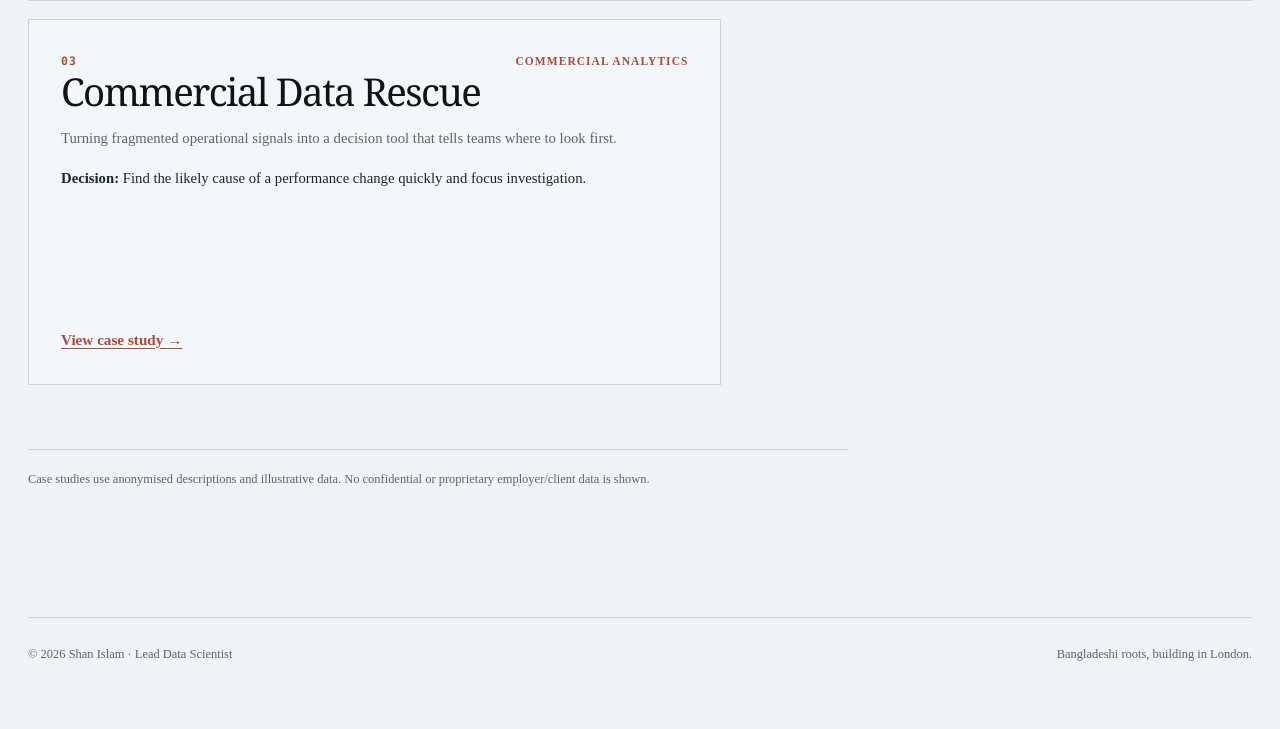
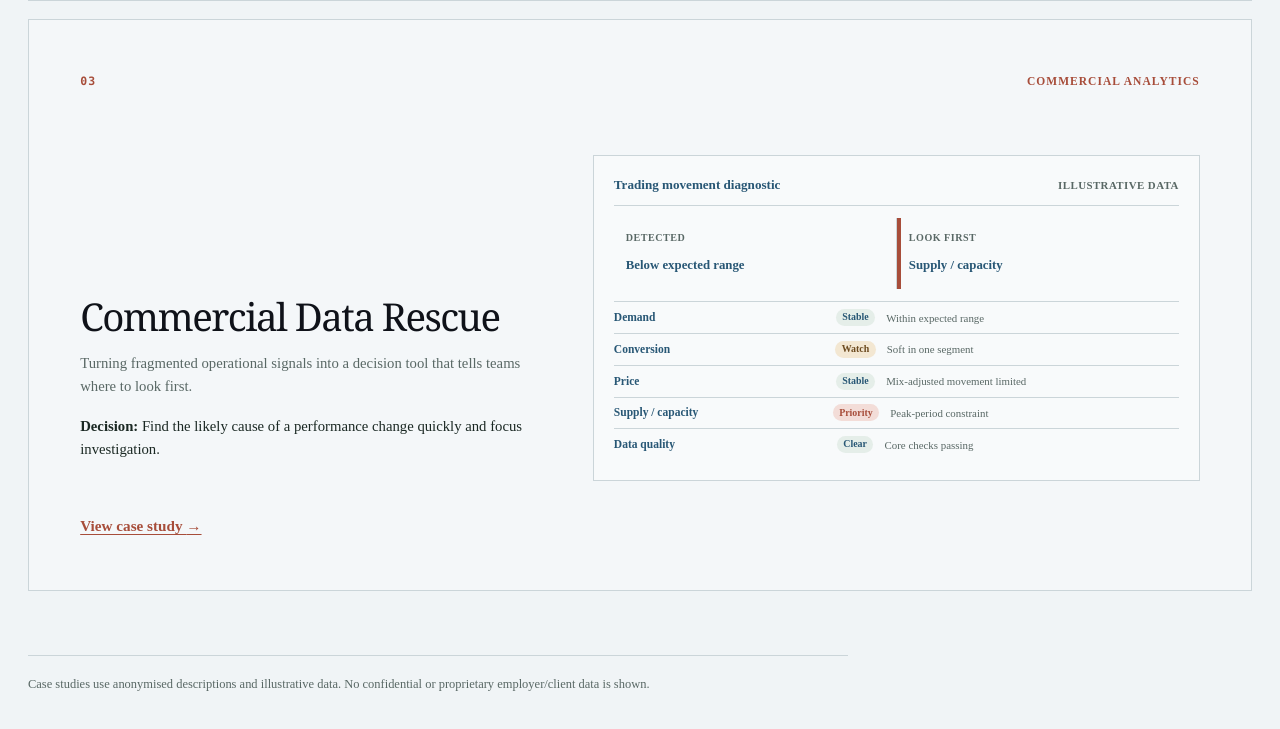
Before and after one commit to ShahnurIslam/shan-astro, an Astro site: page /work in a window 1280 px wide. Shown: the part 1742-2471 px from the top of the page. Built offline with nearby package versions, Linux system fonts and the light colour scheme; Astro itself is replaced by a stand-in of ours.

Commit message:
fix: add commercial data rescue preview

```diff
--- /dev/null
+++ b/src/components/CommercialDataRescuePreview.astro
@@ -0,0 +1,141 @@
+<figure class="decision-preview diagnostic-preview" aria-labelledby="diagnostic-preview-title">
+	<div class="diagnostic-preview__header">
+		<strong id="diagnostic-preview-title">Trading movement diagnostic</strong>
+		<span>Illustrative data</span>
+	</div>
+	<div class="diagnostic-preview__summary">
+		<div>
+			<span>Detected</span>
+			<strong>Below expected range</strong>
+		</div>
+		<div class="diagnostic-preview__priority">
+			<span>Look first</span>
+			<strong>Supply / capacity</strong>
+		</div>
+	</div>
+	<ul aria-label="Diagnostic signals">
+		<li><strong>Demand</strong><span class="diagnostic-preview__stable">Stable</span><small>Within expected range</small></li>
+		<li><strong>Conversion</strong><span class="diagnostic-preview__watch">Watch</span><small>Soft in one segment</small></li>
+		<li><strong>Price</strong><span class="diagnostic-preview__stable">Stable</span><small>Mix-adjusted movement limited</small></li>
+		<li><strong>Supply / capacity</strong><span class="diagnostic-preview__alert">Priority</span><small>Peak-period constraint</small></li>
+		<li><strong>Data quality</strong><span class="diagnostic-preview__stable">Clear</span><small>Core checks passing</small></li>
+	</ul>
+	<figcaption class="sr-only">
+		An illustrative trading diagnostic highlighting supply and capacity as the first investigation path.
+	</figcaption>
+</figure>
+
+<style>
+	.decision-preview {
+		margin: 0;
+		padding: clamp(.75rem, 2vw, 1.25rem);
+		border: 1px solid var(--site-border);
+		background: rgba(255, 255, 255, .3);
+	}
+	.diagnostic-preview__header,
+	.diagnostic-preview__summary,
+	.diagnostic-preview li {
+		display: grid;
+	}
+	.diagnostic-preview__header {
+		grid-template-columns: 1fr auto;
+		align-items: center;
+		gap: 1rem;
+		padding-bottom: .75rem;
+		border-bottom: 1px solid var(--site-border);
+		font-size: .82rem;
+		line-height: 1.3;
+	}
+	.diagnostic-preview__header > strong {
+		color: var(--site-blue);
+	}
+	.diagnostic-preview__header > span {
+		color: var(--site-muted);
+		font-size: .68rem;
+		font-weight: 700;
+		letter-spacing: .04em;
+		text-transform: uppercase;
+	}
+	.diagnostic-preview__summary {
+		grid-template-columns: repeat(2, minmax(0, 1fr));
+		gap: 1px;
+		margin: .75rem 0;
+		background: var(--site-border);
+	}
+	.diagnostic-preview__summary > div {
+		padding: .65rem .75rem;
+		background: var(--site-surface);
+	}
+	.diagnostic-preview__summary > .diagnostic-preview__priority {
+		box-shadow: inset 4px 0 0 var(--site-accent);
+	}
+	.diagnostic-preview__summary span {
+		display: block;
+		margin-bottom: .15rem;
+		color: var(--site-muted);
+		font-size: .63rem;
+		font-weight: 700;
+		letter-spacing: .05em;
+		text-transform: uppercase;
+	}
+	.diagnostic-preview__summary strong {
+		color: var(--site-blue);
+		font-size: .8rem;
+		line-height: 1.3;
+	}
+	.diagnostic-preview ul {
+		padding: 0;
+		margin: 0;
+		list-style: none;
+	}
+	.diagnostic-preview li {
+		grid-template-columns: minmax(7rem, .9fr) auto minmax(9rem, 1.25fr);
+		align-items: center;
+		gap: .7rem;
+		padding: .43rem 0;
+		border-top: 1px solid var(--site-border);
+		font-size: .72rem;
+		line-height: 1.3;
+	}
+	.diagnostic-preview li > strong {
+		color: var(--site-blue);
+	}
+	.diagnostic-preview li > span {
+		padding: .13rem .4rem;
+		border-radius: 999px;
+		font-size: .62rem;
+		font-weight: 700;
+	}
+	.diagnostic-preview li > small {
+		color: var(--site-muted);
+		font-size: .68rem;
+	}
+	.diagnostic-preview__stable {
+		background: #e5eee9;
+		color: var(--site-green);
+	}
+	.diagnostic-preview__watch {
+		background: #f3e7d2;
+		color: #6c4a1f;
+	}
+	.diagnostic-preview__alert {
+		background: #f3ddd8;
+		color: var(--site-accent);
+	}
+	@media (max-width: 520px) {
+		.decision-preview { padding: .6rem; }
+		.diagnostic-preview__summary {
+			grid-template-columns: 1fr;
+		}
+		.diagnostic-preview__summary > .diagnostic-preview__priority {
+			box-shadow: inset 4px 0 0 var(--site-accent);
+		}
+		.diagnostic-preview li {
+			grid-template-columns: minmax(0, 1fr) auto;
+			gap: .15rem .6rem;
+		}
+		.diagnostic-preview li > small {
+			grid-column: 1 / -1;
+		}
+	}
+</style>
--- a/src/pages/work/index.astro
+++ b/src/pages/work/index.astro
@@ -1,5 +1,6 @@
 ---
 import BaseHead from '../../components/BaseHead.astro';
+import CommercialDataRescuePreview from '../../components/CommercialDataRescuePreview.astro';
 import Footer from '../../components/Footer.astro';
 import Header from '../../components/Header.astro';
 import ExperimentDecisionPreview from '../../components/ExperimentDecisionPreview.astro';
@@ -59,7 +60,9 @@ import WorkCard from '../../components/WorkCard.astro';
 						capability="Commercial analytics"
 						value="Find the likely cause of a performance change quickly and focus investigation."
 						href="/work/commercial-data-rescue/"
-					/>
+					>
+						<CommercialDataRescuePreview slot="preview" />
+					</WorkCard>
 				</div>
 			</section>
 
```
